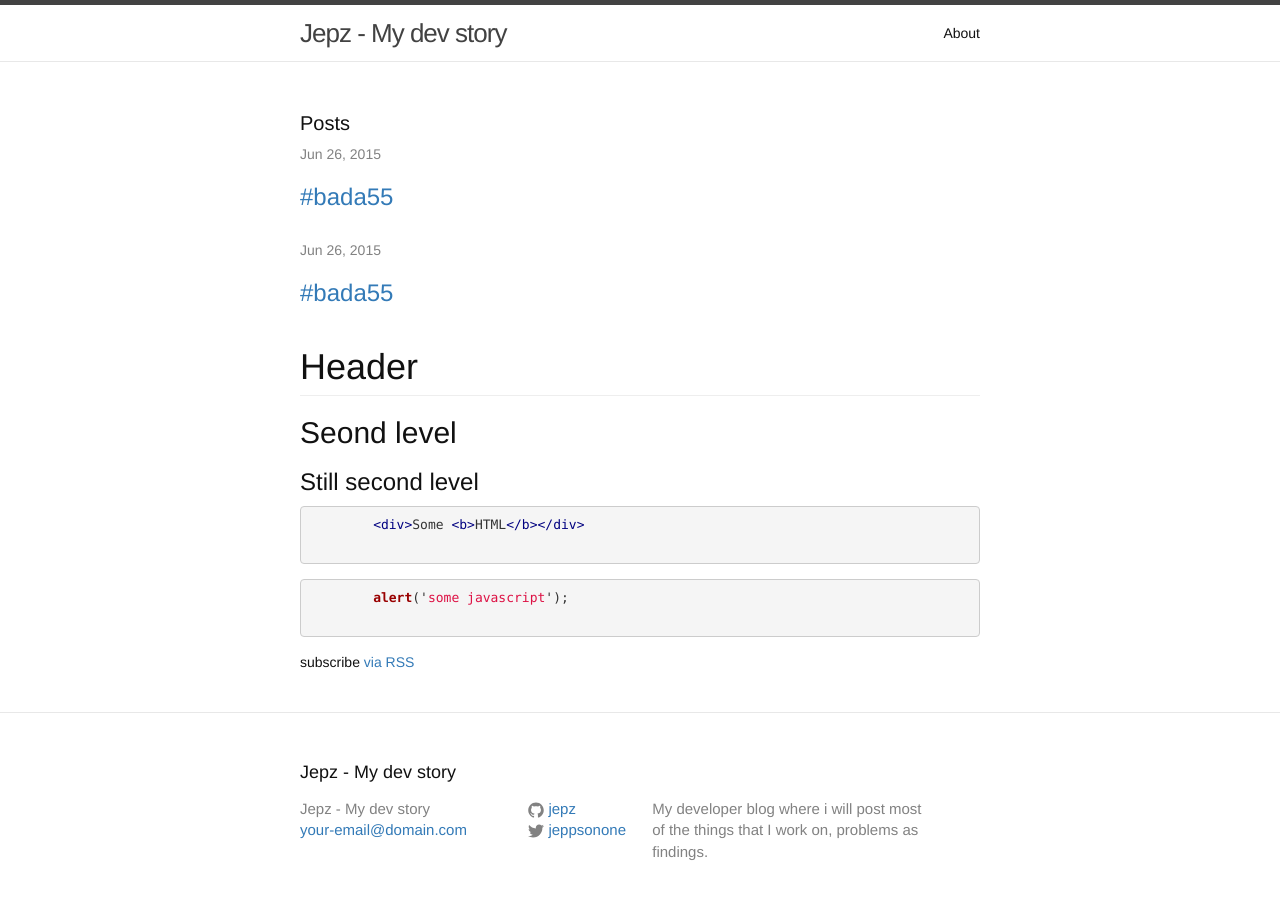
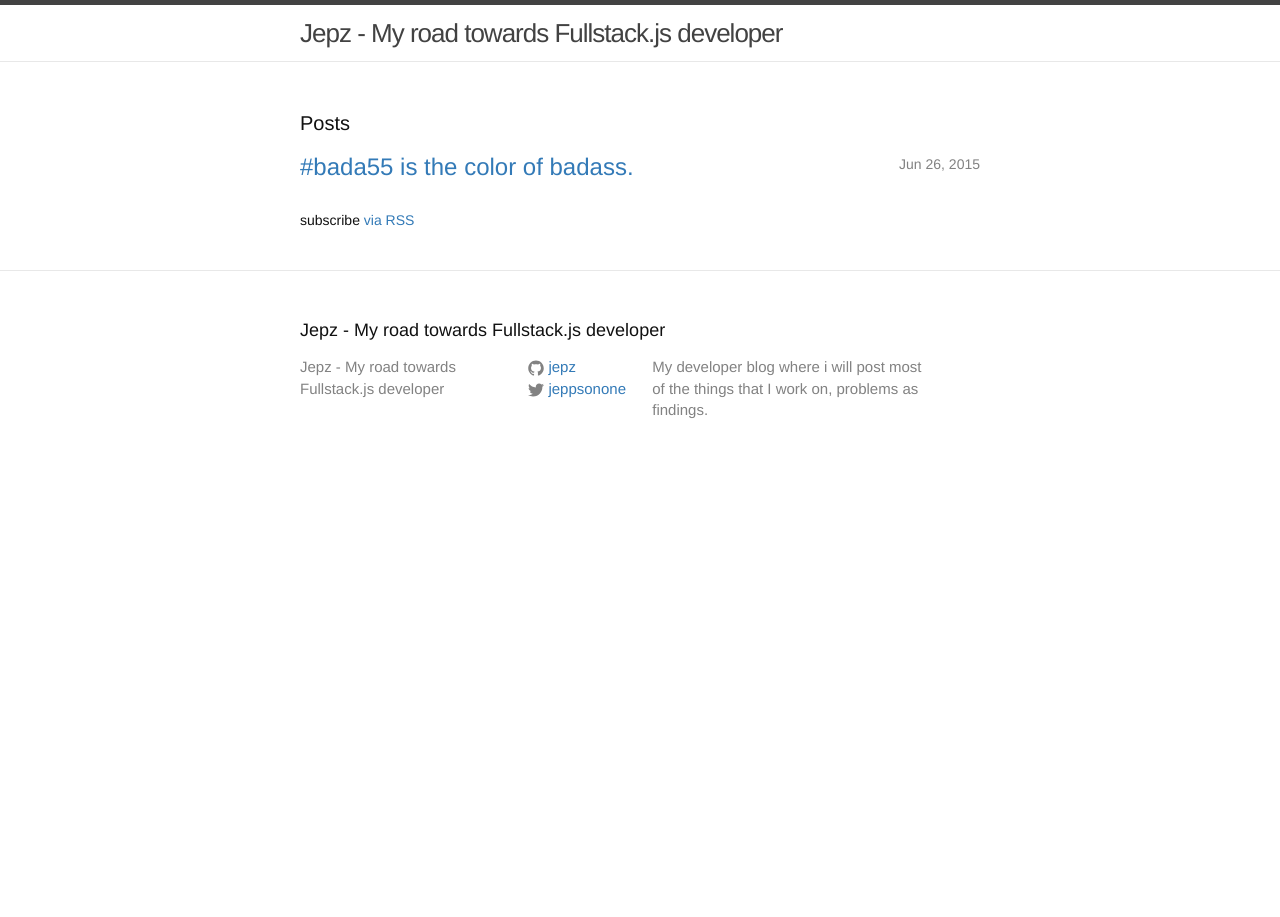
Before and after one commit to Jepz/jekyllblog, a Jekyll site: the page built from index.html, in a window 1280 px wide. Built offline with Jekyll 4.4.1, drawn with Linux system fonts in a browser that asks for light colours; the list of posts is cut into pages by our own code.

Commit message:
new post, smaller changes

```diff
--- a/_config.yml
+++ b/_config.yml
@@ -1,5 +1,5 @@
 # Site settings
-title: Jepz - My dev story
+title: Jepz - My road towards Fullstack.js developer
 email: your-email@domain.com
 description: "
  My developer blog where i will post most of the things that I work on, problems as findings."
@@ -10,4 +10,5 @@ github_username:  jepz
 
 # Build settings
 markdown: kramdown
+paginate: 5
 url: "http://jepz.one"
--- a/_includes/footer.html
+++ b/_includes/footer.html
@@ -8,7 +8,6 @@
       <div class="footer-col  footer-col-1">
         <ul class="contact-list">
           <li>{{ site.title }}</li>
-          <li><a href="mailto:{{ site.email }}">{{ site.email }}</a></li>
         </ul>
       </div>
 
--- a/_posts/2015-06-12-hash-bada55.md
+++ b/_posts/2015-06-12-hash-bada55.md
@@ -1,10 +1,10 @@
 ---
 layout: post
-title:  "#bada55"
+title:  "#bada55 is the color of badass."
 date:   2015-06-26 10:30
 categories: post
 ---
-I came across a, what i at least think, nerdy colour. writing #bada55 gives you the "badass" colour of the web.
+I came across a, what I at least think, nerdy colour. writing #bada55 gives you the "badass" colour of the web.
 
 {% highlight ruby %}
 colour: #bada55
--- a/_sass/_layout.scss
+++ b/_sass/_layout.scss
@@ -175,6 +175,12 @@
 
     > li {
         margin-bottom: $spacing-unit;
+
+
+	       > span{
+		        float: right;
+	       }
+
     }
 }
 
--- a/index.html
+++ b/index.html
@@ -4,7 +4,7 @@ layout: default
 
 <div class="home">
 
-  <h1 class="page-heading">Posts</h1>
+  <h1 class="page-heading" id="first-level">Posts</h1>
 
   <ul class="post-list">
     {% for post in site.posts %}
@@ -18,19 +18,7 @@ layout: default
     {% endfor %}
   </ul>
 
-	<section class="bs-docs-sektion">
-		<h1 id="first-level" class="page-header">Header</h1>
-		<h2 id="sub-section">Seond level</h2>
-		<h3 id="another-sub-section">Still second level</h3>
-	</section>
 
-	{% highlight html %}
-	<div>Some <b>HTML</b></div>
-	{% endhighlight %}
-
-	{% highlight javascript %}
-	alert('some javascript');
-	{% endhighlight %}
 
   <p class="rss-subscribe">subscribe <a href="{{ "/feed.xml" | prepend: site.baseurl }}">via RSS</a></p>
 
```
Also changed, not shown: _layouts/post.html (+8 -0 lines), _posts/2015-06-12-hash-bada55.markdown (deleted, +0 -11 lines), about.md (deleted, +0 -11 lines), 5 other files.
